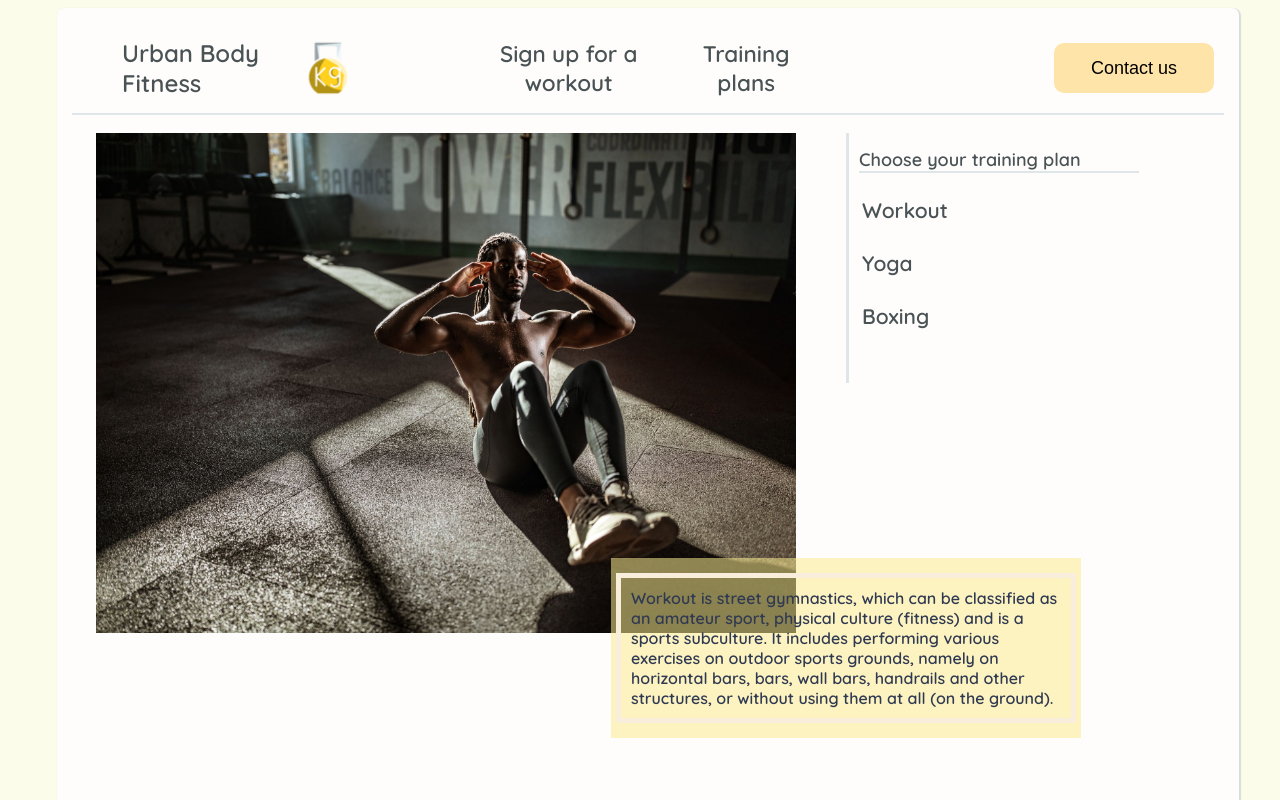
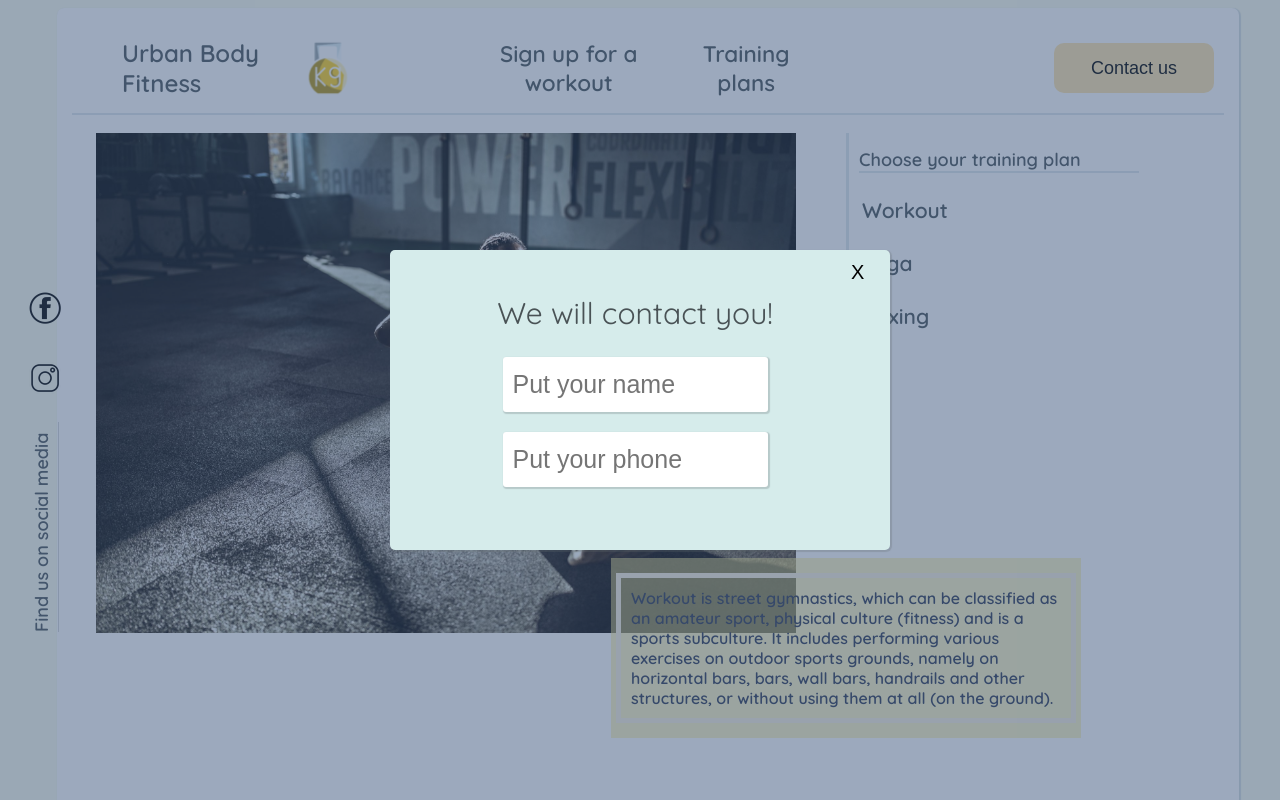
Before and after one commit to ruslansymonenko/Urban-Body-Fitness, a plain HTML site: page index.html in a window 1280 px wide. Shown: the top 800 px of the page. Drawn offline with Linux system fonts and the light colour scheme.

Commit message:
some additional functions for modal window

```diff
--- a/css/style.css
+++ b/css/style.css
@@ -430,6 +430,36 @@ main {
 }
 
 
+/*Sides links*/
+
+.sides_links {
+    display: flex;
+    flex-direction: column;
+    align-items: center;
+    justify-content: space-between;
+    padding: 2px;
+    position: fixed;
+    left: 1%;
+    top: 35%;
+    height: 350px;
+    width: 60px;
+}
+
+.sides_links_text {
+    height: 60%;
+    writing-mode: tb-rl;
+    transform: rotate(-180deg);
+    font-size: 18px;
+    font-weight: 600;
+    padding-left: 5px;
+    border-left: 1px solid #636e7246;
+}
+.sides_links_icon {
+    height: 32px;
+    width: 32px;
+    margin-top: 10px;
+}
+
 
 /*----------------footer*/
 
--- a/index.html
+++ b/index.html
@@ -121,10 +121,8 @@
         <footer>
 
         </footer>
+    </div>
 
-
-
-    </div>
     <div class="modal modal_hide" id="modalWindow">
         <div class="modal_dialog">
             <div class="modal_content">
@@ -137,6 +135,12 @@
             </div>
         </div>
     </div>
+
+    <div class="sides_links">
+        <img src="icons/fb_icon-icons.com_65434.ico" alt="" class="sides_links_icon">
+        <img src="icons/instagram_icon_125245.ico" alt="" class="sides_links_icon">
+        <div class="sides_links_text">Find us on social media</div>
+    </div>
     <script src="js/script.js"></script>
 </body>
 </html>
--- a/js/script.js
+++ b/js/script.js
@@ -108,12 +108,20 @@ window.addEventListener('DOMContentLoaded', () => {
         modal.classList.add('modal_active');
         modal.classList.remove('modal_hide');
         document.body.style.overflow = 'hidden';
+        clearInterval(modalTimerID)
     }
 
     function closeModal () {
         modal.classList.remove('modal_active');
         modal.classList.add('modal_hide');
         document.body.style.overflow = '';
+    }
+
+    function showModalByScroll () {
+        if (window.pageYOffset + document.documentElement.clientHeight >= document.documentElement.scrollHeight) {
+            showModal();
+            window.removeEventListener('scroll', showModalByScroll);
+        }
     }
 
     modalTrigger.forEach(btn => {
@@ -135,4 +143,9 @@ window.addEventListener('DOMContentLoaded', () => {
             closeModal();
         }
     })
+
+    const modalTimerID = setTimeout(showModal, 20000);
+
+
+    window.addEventListener('scroll', showModalByScroll)
 })
```
Also changed, not shown: icons/Instagram_Rounded_icon-icons.com_61576.png (added), icons/fb_icon-icons.com_65434.ico (added), icons/instagram_icon_125245.ico (added).
